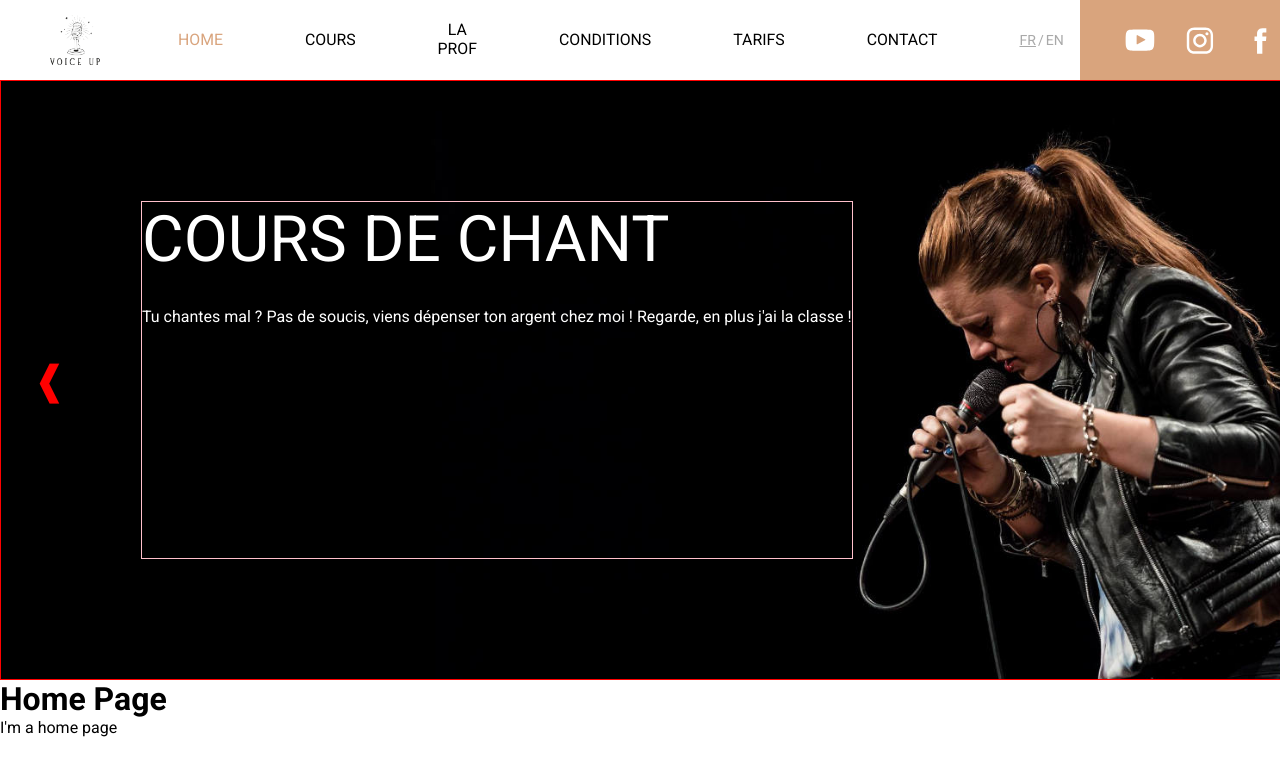
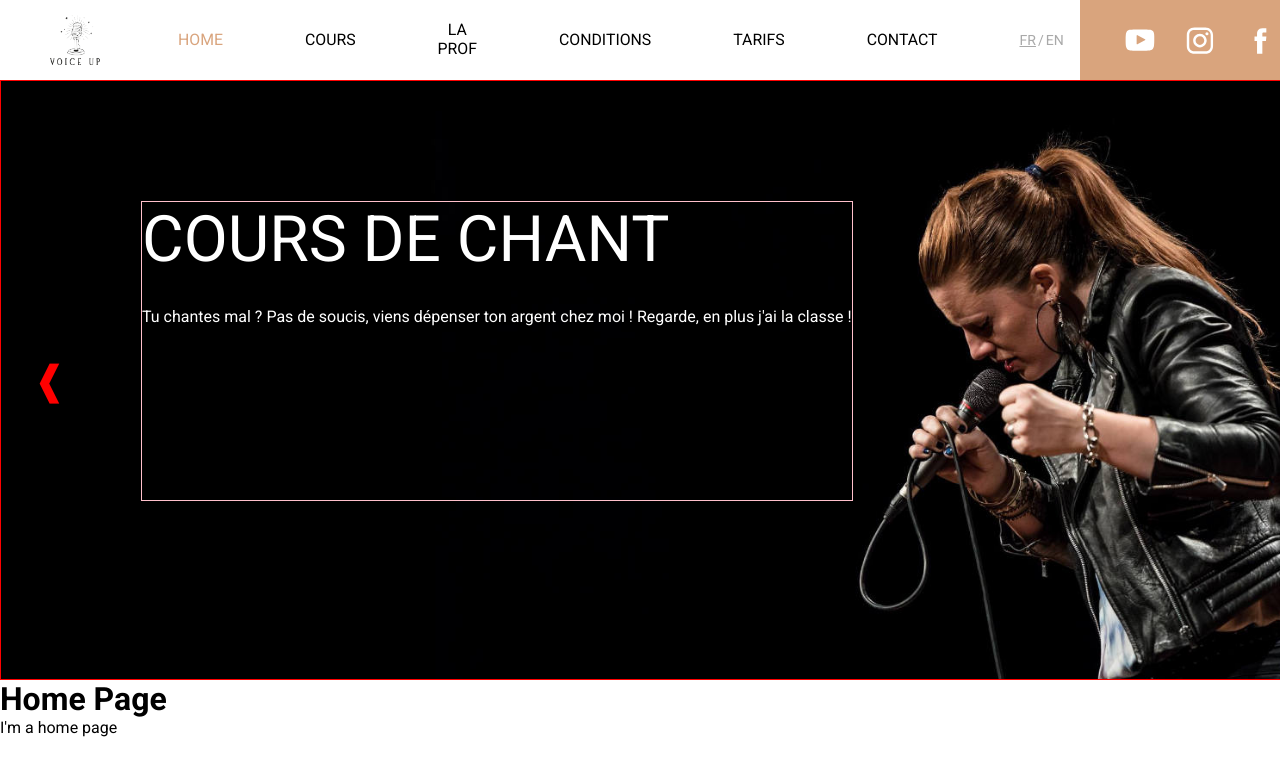
Before and after one commit to Cap0n3/VoiceUp, a React (Create React App) app: page / in a window 1280 px wide. Shown: the top 776 px of the page. Built offline with nearby package versions, Linux system fonts and the light colour scheme.

Commit message:
Added fade fx on slides => mod1

```diff
--- a/src/components/ImageSlider/ImageSlider.js
+++ b/src/components/ImageSlider/ImageSlider.js
@@ -1,7 +1,7 @@
 import React, { useEffect, useState } from 'react';
 import { SliderWrapper, Slide, TextBox, LeftArrow, RightArrow } from './ImageSlider.style';
 
-const ImageSlider = ({slides}) => {
+const ImageSlider = ({slides, transitionTime}) => {
     const [currentIndex, setCurrentIndex] = useState(0);
     const [isActive, setIsActive] = useState(true);
 
@@ -21,7 +21,7 @@ const ImageSlider = ({slides}) => {
         // Then, wait transition to finish and change image to next one
         setTimeout(() => {
             setCurrentIndex(new_index);
-        }, 500);
+        }, transitionTime);
     };
 
     const goToPrevious = () => {
@@ -42,7 +42,7 @@ const ImageSlider = ({slides}) => {
         if(isActive === false) {
             setTimeout(() => {
                 setIsActive(true);
-            }, 500);
+            }, transitionTime);
         }
     }, [isActive]);
 
@@ -50,8 +50,8 @@ const ImageSlider = ({slides}) => {
         <SliderWrapper>
             <LeftArrow onClick={goToPrevious}>❰</LeftArrow>
             <RightArrow onClick={goToNext}>❱</RightArrow>
-            <Slide imageURL={slides[currentIndex].url} className={isActive ? "active" : "inactive"}></Slide>
-            <TextBox>
+            <Slide imageURL={slides[currentIndex].url} className={isActive ? "active" : "inactive"} transitionTime={transitionTime}></Slide>
+            <TextBox className={isActive ? "active" : "inactive"} transitionTime={transitionTime}>
                 <h1>{slides[currentIndex].title}</h1>
                 <p>{slides[currentIndex].description}</p>
             </TextBox>
--- a/src/components/ImageSlider/ImageSlider.style.js
+++ b/src/components/ImageSlider/ImageSlider.style.js
@@ -43,6 +43,7 @@ export const TextBox = styled.div`
     left: 140px;
     border: 1px solid pink;
     z-index: 900;
+    overflow: hidden;
 
     & > h1 {
         color: ${VoiceUpColors.white};
@@ -54,6 +55,18 @@ export const TextBox = styled.div`
 
     & > p {
         color: ${VoiceUpColors.white};
+    }
+
+    &.active {
+        opacity: 1;
+        height: 300px;
+        transition: opacity 500ms 800ms ease, height 500ms 800ms;
+    }
+
+    &.inactive {
+        opacity: 0;
+        height: 0;
+        transition: opacity 500ms ease;
     }
 
     @media screen and (max-width: 960px) {
--- a/src/pages/Home/Home.js
+++ b/src/pages/Home/Home.js
@@ -15,7 +15,7 @@ const Home = () => {
     return(
         <>
             <SliderContainer>
-                <ImageSlider slides={slides}></ImageSlider>
+                <ImageSlider slides={slides} transitionTime={500}></ImageSlider>
             </SliderContainer>
             <h1>Home Page</h1>
             <p>I'm a home page</p>
```
